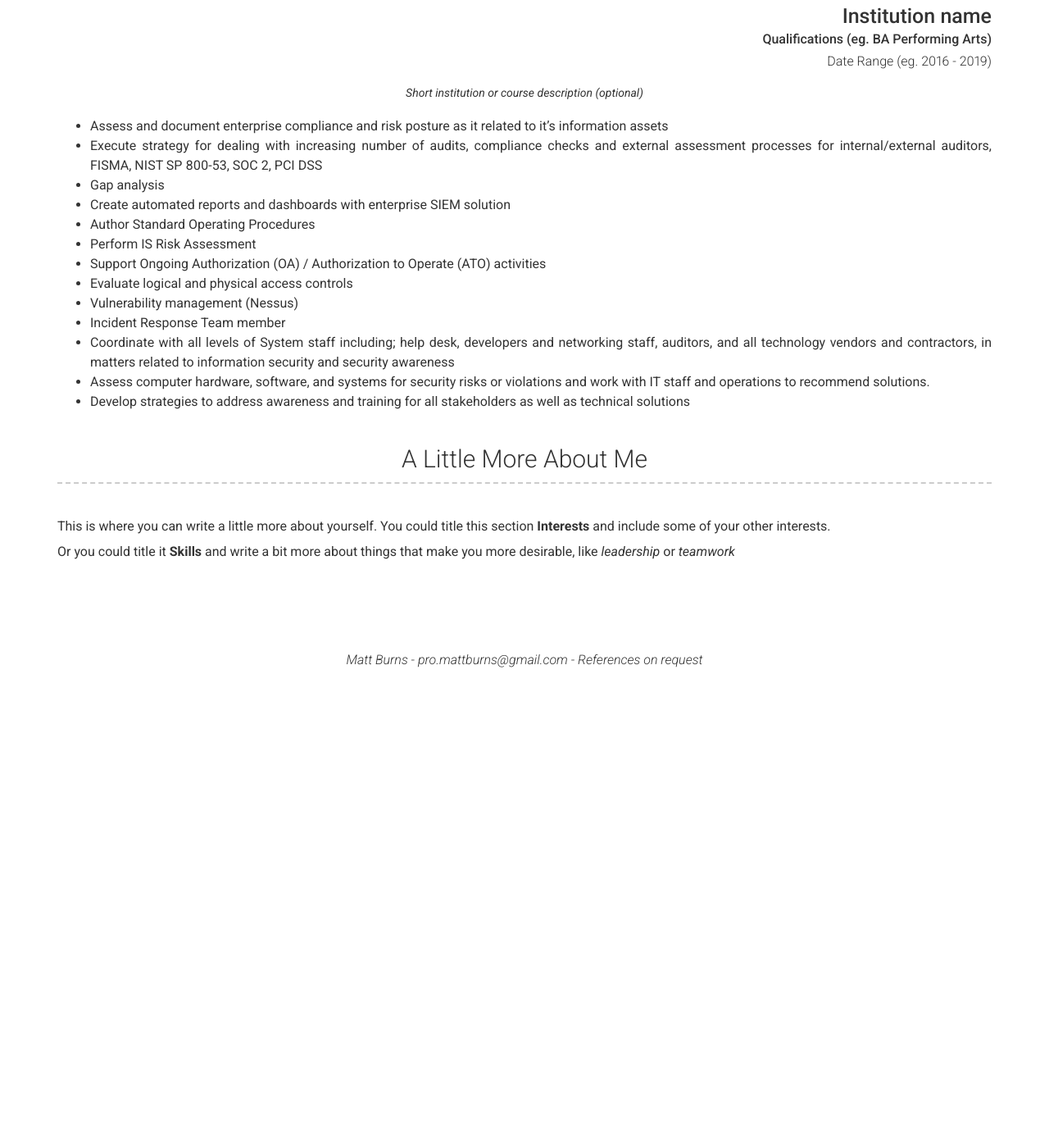
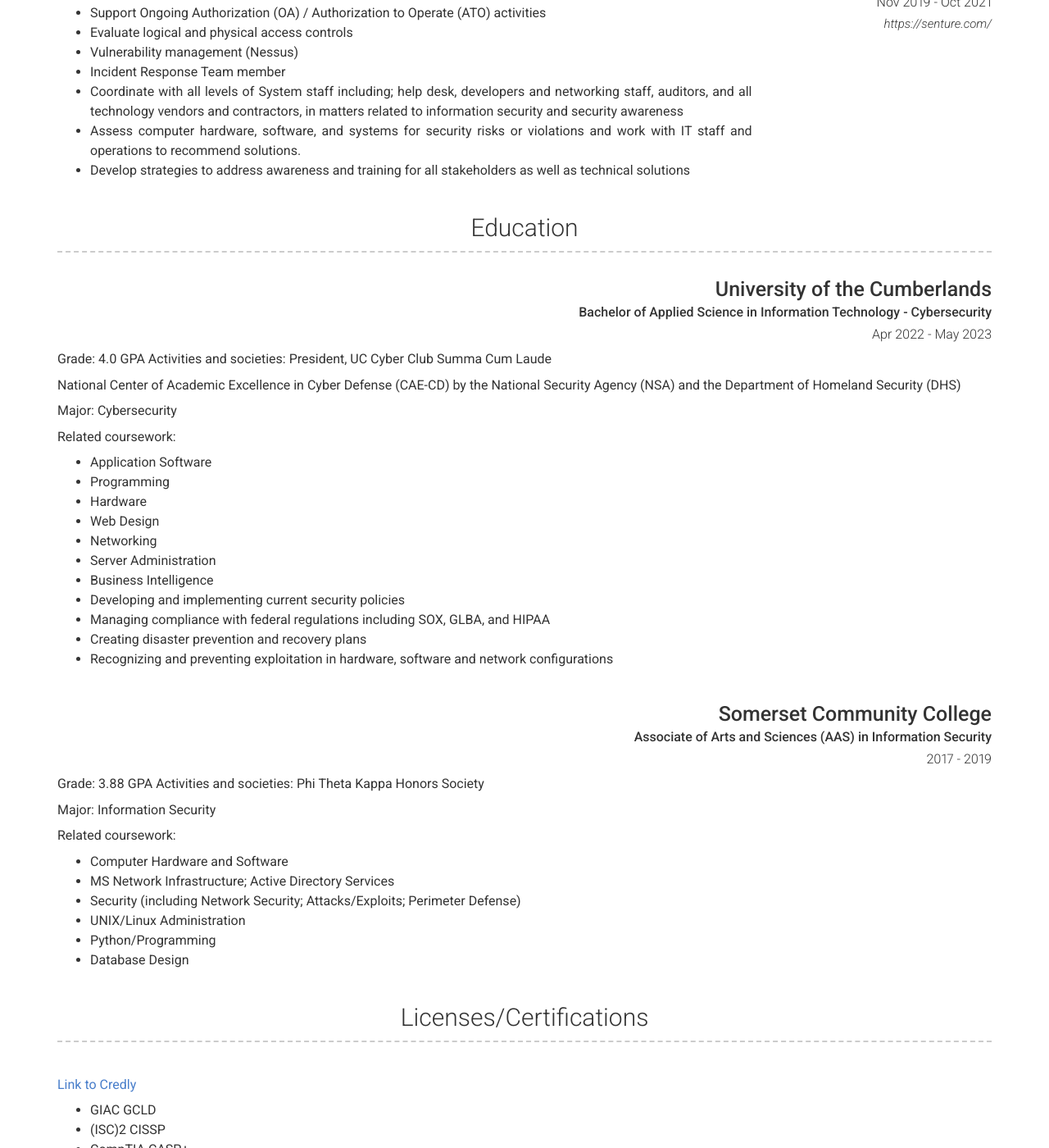
Before and after one commit to binbashburns/binbashburns.com, a Jekyll site: the page built from index.md, in a window 1280 px wide and 1400 px high, scrolled down 2804 px. Shown: the whole window at 82% size. Built offline with Jekyll 4.4.1, drawn with Linux system fonts in a browser that asks for light colours; nearby versions of some CDN libraries; before the commit the page ends 3628 px from its top, so only the background shows below that; some of the changed text lies outside the part shown.

Commit message:
add education and certifications

```diff
--- a/_config.yml
+++ b/_config.yml
@@ -172,17 +172,6 @@ content:
         quote: >
           Senture, a wholly owned subsidiary of Teleperformance, serves as the primary go-to-market entity for the US government and public sector.
         description: | # this will include new lines to allow paragraphs
-          Description of role
-  - title: Education
-    layout: list
-    content:
-      - layout: top-right
-        title: Institution name
-        sub_title: Qualifications (eg. BA Performing Arts)
-        caption: Date Range (eg. 2016 - 2019)
-        quote: >
-          Short institution or course description (optional)
-        description: | # this will include new lines to allow paragraphs
           - Assess and document enterprise compliance and risk posture as it related to it's information assets
           - Execute strategy for dealing with increasing number of audits, compliance checks and external assessment processes for internal/external auditors, FISMA, NIST SP 800-53, SOC 2, PCI DSS
           - Gap analysis
@@ -196,12 +185,79 @@ content:
           - Coordinate with all levels of System staff including; help desk, developers and networking staff, auditors, and all technology vendors and contractors, in matters related to information security and security awareness
           - Assess computer hardware, software, and systems for security risks or violations and work with IT staff and operations to recommend solutions.
           - Develop strategies to address awareness and training for all stakeholders as well as technical solutions
-  - title: A Little More About Me
+  - title: Education
+    layout: list
+    content:
+      - layout: top-right
+        title: University of the Cumberlands
+        sub_title: Bachelor of Applied Science in Information Technology - Cybersecurity
+        caption: Apr 2022 - May 2023
+        # quote: >
+        #   Short institution or course description (optional)
+        description: | # this will include new lines to allow paragraphs
+          Grade: 4.0 GPA
+          Activities and societies: President, UC Cyber Club
+          Summa Cum Laude
+
+          National Center of Academic Excellence in Cyber Defense (CAE-CD) by the National Security Agency (NSA) and the Department of Homeland Security (DHS)
+
+          Major: Cybersecurity
+
+          Related coursework:
+          - Application Software
+          - Programming
+          - Hardware
+          - Web Design
+          - Networking
+          - Server Administration
+          - Business Intelligence
+          - Developing and implementing current security policies
+          - Managing compliance with federal regulations including SOX, GLBA, and HIPAA
+          - Creating disaster prevention and recovery plans
+          - Recognizing and preventing exploitation in hardware, software and network configurations
+
+      - layout: top-right
+        title: Somerset Community College
+        sub_title: Associate of Arts and Sciences (AAS) in Information Security
+        caption: 2017 - 2019
+        # quote: >
+        #   Short institution or course description (optional)
+        description: | # this will include new lines to allow paragraphs
+          Grade: 3.88 GPA
+          Activities and societies: Phi Theta Kappa Honors Society
+
+          Major: Information Security
+
+          Related coursework:
+          - Computer Hardware and Software
+          - MS Network Infrastructure; Active Directory Services
+          - Security (including Network Security; Attacks/Exploits; Perimeter Defense)
+          - UNIX/Linux Administration
+          - Python/Programming
+          - Database Design
+
+  - title: Licenses/Certifications
     layout: text
     content: | # this will include new lines to allow paragraphs
-      This is where you can write a little more about yourself. You could title this section **Interests** and include some of your other interests.
+      [Link to Credly](https://www.credly.com/users/binbashburns)
 
-      Or you could title it **Skills** and write a bit more about things that make you more desirable, like *leadership* or *teamwork*
+      - GIAC GCLD
+      - (ISC)2 CISSP
+      - CompTIA CASP+
+      - CompTIA Pentest+
+      - CompTIA CySA+
+      - CompTIA Security+
+      - CompTIA Network+
+      - CompTIA A+
+      - Forescout Certified Administrator (FSCA)
+      - GitHub Foundations
+      - Microsoft Azure Fundamentals
+      - HashiCorp Certified Terraform Associate
+      - AWS Certified Solutions Architect – Associate
+      - AWS Certified Developer Associate
+      - (ISC)2 Systems Security Certified Practitioner (SSCP)
+      - Cisco Certified Networking Associate (CCNA)
+      - Splunk Core Certified User
 
 # Footer
 footer_show_references: true
```
